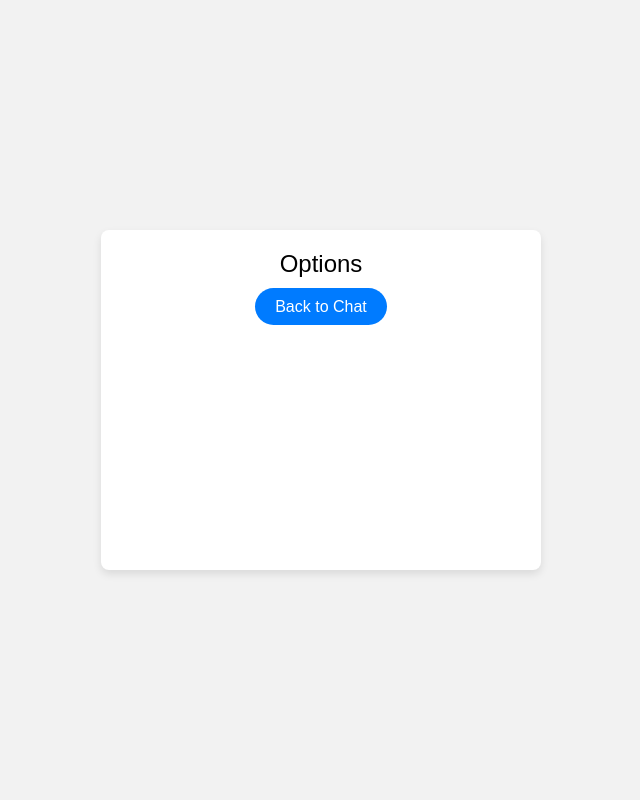
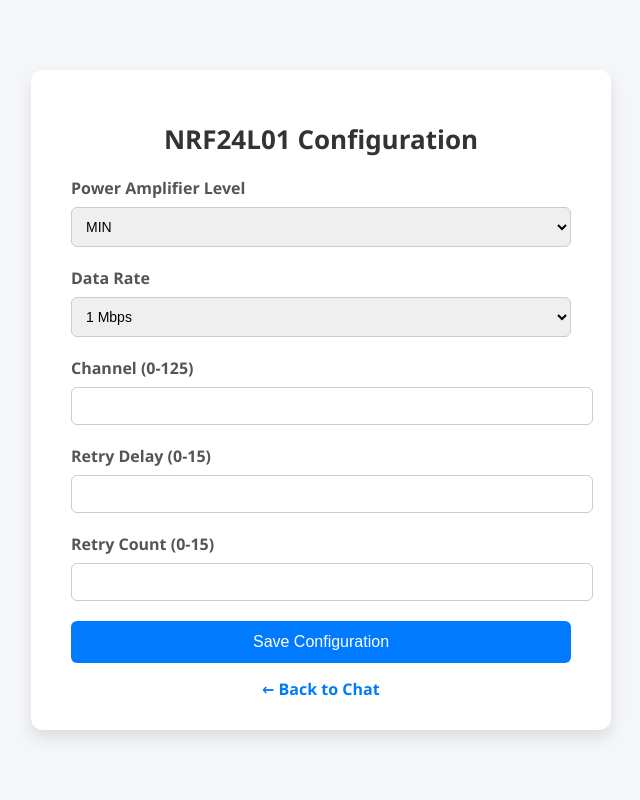
Before and after one commit to V0vaG/lora_src, a Flask app: template app/templates/options.html in a window 1280 px wide. Shown: the whole page, without its empty margins (319-959 px from the left). Run offline with Flask 3, Linux system fonts and the light colour scheme; the template is opened without the code that fills it, so the values that code supplies are empty.

Commit message:
add options

```diff
--- a/app/app.py
+++ b/app/app.py
@@ -17,8 +17,12 @@
 messages = []  # Store received messages
 radio_status = "Initializing..."
 
+# Global variables for retries
+current_retry_delay = 5
+current_retry_count = 15
+
 def setup_radio():
-    global radio_status
+    global radio_status, current_retry_delay, current_retry_count
     if not radio.begin():
         radio_status = "Disconnected"
         raise RuntimeError("Radio hardware is not responding")
@@ -27,7 +31,7 @@
     radio.setDataRate(RF24_1MBPS)
     radio.setChannel(76)
     radio.enableDynamicPayloads()
-    radio.setRetries(5, 15)
+    radio.setRetries(current_retry_delay, current_retry_count)  # Store retries
     radio.flush_rx()
     radio.flush_tx()
     radio.openWritingPipe(pipes[0])
@@ -42,8 +46,11 @@
                 length = radio.getDynamicPayloadSize()
                 if length > 0:
                     received_payload = radio.read(length)
-                    message = received_payload.decode('utf-8').rstrip('\x00')
-                    messages.append(f"Received: {message}")
+                    try:
+                        message = received_payload.decode('utf-8').rstrip('\x00')
+                        messages.append(f"Received: {message}")
+                    except UnicodeDecodeError:
+                        messages.append("Received: [Corrupted/Invalid data]")
         time.sleep(0.5)
 
 def send_message(message):
@@ -72,7 +79,70 @@
 
 @app.route('/options.html')
 def options():
-    return render_template('options.html')
+    # Power Amplifier Level Mapping
+    pa_levels = {
+        RF24_PA_MIN: "MIN",
+        RF24_PA_LOW: "LOW",
+        RF24_PA_HIGH: "HIGH",
+        RF24_PA_MAX: "MAX"
+    }
+
+    # Data Rate Mapping
+    data_rates = {
+        RF24_1MBPS: "1MBPS",
+        RF24_2MBPS: "2MBPS",
+        RF24_250KBPS: "250KBPS"
+    }
+
+    # Prepare current settings
+    current_settings = {
+        'pa_level': pa_levels.get(radio.getPALevel(), "LOW"),
+        'data_rate': data_rates.get(radio.getDataRate(), "1MBPS"),
+        'channel': radio.getChannel(),
+        'retry_delay': current_retry_delay,
+        'retry_count': current_retry_count,
+    }
+
+    return render_template('options.html', settings=current_settings)
+
+@app.route('/update_config', methods=['POST'])
+def update_config():
+    global current_retry_delay, current_retry_count
+
+    pa_level = request.form.get('pa_level')
+    data_rate = request.form.get('data_rate')
+    channel = int(request.form.get('channel', 76))
+    retry_delay = int(request.form.get('retry_delay', 5))
+    retry_count = int(request.form.get('retry_count', 15))
+
+    # Set Power Amplifier Level
+    pa_levels = {
+        "MIN": RF24_PA_MIN,
+        "LOW": RF24_PA_LOW,
+        "HIGH": RF24_PA_HIGH,
+        "MAX": RF24_PA_MAX
+    }
+    radio.setPALevel(pa_levels.get(pa_level, RF24_PA_LOW))
+
+    # Set Data Rate
+    data_rates = {
+        "1MBPS": RF24_1MBPS,
+        "2MBPS": RF24_2MBPS,
+        "250KBPS": RF24_250KBPS
+    }
+    radio.setDataRate(data_rates.get(data_rate, RF24_1MBPS))
+
+    # Set Channel
+    radio.setChannel(channel)
+
+    # Set Retries and update global values
+    radio.setRetries(retry_delay, retry_count)
+    current_retry_delay = retry_delay
+    current_retry_count = retry_count
+
+    messages.append(f"Updated Config: PA={pa_level}, DataRate={data_rate}, Channel={channel}, Retries=({retry_delay},{retry_count})")
+
+    return redirect(url_for('options'))
 
 def start_receiver():
     threading.Thread(target=receive_messages, daemon=True).start()
--- a/app/templates/options.html
+++ b/app/templates/options.html
@@ -3,11 +3,11 @@
 <head>
     <meta charset="UTF-8">
     <meta name="viewport" content="width=device-width, initial-scale=1.0">
-    <title>Options</title>
+    <title>NRF24L01 Configuration</title>
     <style>
         body {
-            font-family: Arial, sans-serif;
-            background-color: #f2f2f2;
+            font-family: 'Segoe UI', Tahoma, Geneva, Verdana, sans-serif;
+            background-color: #f4f6f9;
             margin: 0;
             padding: 0;
             display: flex;
@@ -15,39 +15,108 @@
             align-items: center;
             height: 100vh;
         }
-        .options-container {
-            width: 400px;
-            height: 300px;
-            background-color: #fff;
-            box-shadow: 0 4px 8px rgba(0, 0, 0, 0.1);
-            border-radius: 8px;
-            padding: 20px;
+        .container {
+            width: 500px;
+            background-color: #ffffff;
+            box-shadow: 0 8px 16px rgba(0, 0, 0, 0.1);
+            border-radius: 12px;
+            padding: 30px 40px;
             text-align: center;
         }
-        .options-header {
-            font-size: 24px;
+        h2 {
             margin-bottom: 20px;
+            font-size: 26px;
+            color: #333333;
         }
-        .back-button {
-            padding: 10px 20px;
+        .form-group {
+            margin-bottom: 20px;
+            text-align: left;
+        }
+        label {
+            display: block;
+            font-weight: bold;
+            margin-bottom: 8px;
+            color: #555555;
+        }
+        select, input[type="number"] {
+            width: 100%;
+            padding: 10px;
+            border: 1px solid #ccc;
+            border-radius: 6px;
+            font-size: 14px;
+            transition: border-color 0.3s;
+        }
+        select:focus, input[type="number"]:focus {
+            border-color: #007BFF;
+            outline: none;
+        }
+        .btn {
+            width: 100%;
+            padding: 12px;
             background-color: #007BFF;
-            color: #fff;
+            color: white;
             border: none;
-            border-radius: 20px;
+            border-radius: 6px;
+            font-size: 16px;
             cursor: pointer;
+            transition: background-color 0.3s;
+        }
+        .btn:hover {
+            background-color: #0056b3;
+        }
+        .back-link {
+            display: inline-block;
+            margin-top: 15px;
             text-decoration: none;
-            font-size: 16px;
+            color: #007BFF;
+            font-weight: bold;
         }
-        .back-button:hover {
-            background-color: #0056b3;
+        .back-link:hover {
+            text-decoration: underline;
         }
     </style>
 </head>
 <body>
-    <div class="options-container">
-        <div class="options-header">Options</div>
-        <!-- Add more settings here -->
-        <a href="/" class="back-button">Back to Chat</a>
+    <div class="container">
+        <h2>NRF24L01 Configuration</h2>
+        <form action="/update_config" method="POST">
+            <div class="form-group">
+                <label for="pa_level">Power Amplifier Level</label>
+                <select id="pa_level" name="pa_level">
+                    <option value="MIN" {{ 'selected' if settings.pa_level == 'MIN' else '' }}>MIN</option>
+                    <option value="LOW" {{ 'selected' if settings.pa_level == 'LOW' else '' }}>LOW</option>
+                    <option value="HIGH" {{ 'selected' if settings.pa_level == 'HIGH' else '' }}>HIGH</option>
+                    <option value="MAX" {{ 'selected' if settings.pa_level == 'MAX' else '' }}>MAX</option>
+                </select>
+            </div>
+
+            <div class="form-group">
+                <label for="data_rate">Data Rate</label>
+                <select id="data_rate" name="data_rate">
+                    <option value="1MBPS" {{ 'selected' if settings.data_rate == '1MBPS' else '' }}>1 Mbps</option>
+                    <option value="2MBPS" {{ 'selected' if settings.data_rate == '2MBPS' else '' }}>2 Mbps</option>
+                    <option value="250KBPS" {{ 'selected' if settings.data_rate == '250KBPS' else '' }}>250 Kbps</option>
+                </select>
+            </div>
+
+            <div class="form-group">
+                <label for="channel">Channel (0-125)</label>
+                <input type="number" id="channel" name="channel" min="0" max="125" value="{{ settings.channel }}">
+            </div>
+
+            <div class="form-group">
+                <label for="retry_delay">Retry Delay (0-15)</label>
+                <input type="number" id="retry_delay" name="retry_delay" min="0" max="15" value="{{ settings.retry_delay }}">
+            </div>
+
+            <div class="form-group">
+                <label for="retry_count">Retry Count (0-15)</label>
+                <input type="number" id="retry_count" name="retry_count" min="0" max="15" value="{{ settings.retry_count }}">
+            </div>
+
+            <button type="submit" class="btn">Save Configuration</button>
+        </form>
+        <a href="/" class="back-link">&#8592; Back to Chat</a>
     </div>
 </body>
 </html>
```
